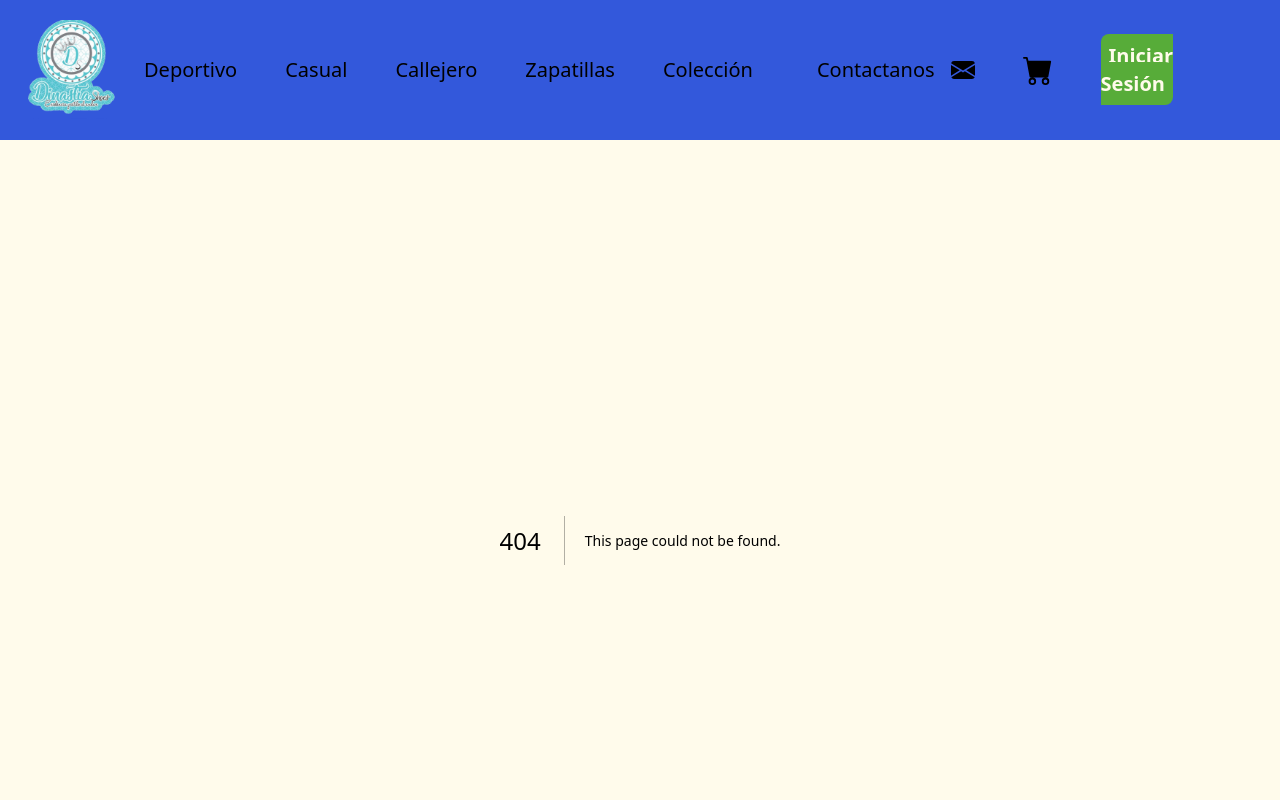
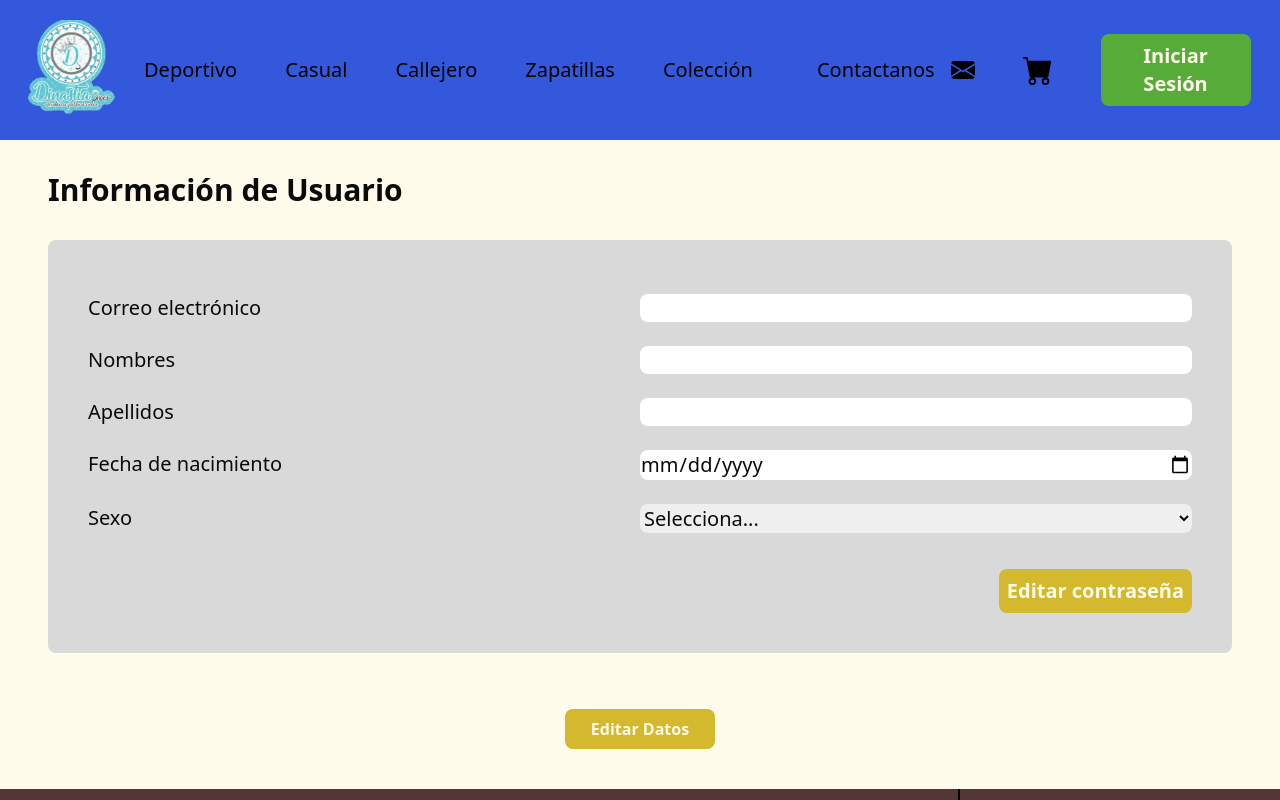
Before and after one commit to Malvare22/DinastiaShoes, a Next.js app: page /test in a window 1280 px wide. Before the commit this address had no page. Shown: the top 800 px of the page. Built offline with nearby package versions, Linux system fonts and the light colour scheme.

Commit message:
Commit previo a modificaciones de UseContext

```diff
--- a/app/components/buttons.jsx
+++ b/app/components/buttons.jsx
@@ -3,7 +3,7 @@ import Link from "next/link";
 
 export const ToLink = (props) => {
     return(
-        <Link href={props.link} className={"text-white text-center min-w-[150px] mt-4 p-2 rounded-lg font-semibold " + props.color}>{props.children}</Link>
+        <Link href={props.link} className={"text-white text-center min-w-[150px] p-2 rounded-lg font-semibold " + props.color}>{props.children}</Link>
     );
 }
 
--- a/app/components/forms/container.jsx
+++ b/app/components/forms/container.jsx
@@ -1,10 +1,48 @@
+import { LabelInput } from "../text";
+import { InputDate, InputGenre, InputRegisterEmail, InputRegisterPassword, InputText } from "./inputs";
+
 export const FormContainer = (props) => {
 
+    let {w, my} = props;
+    if(w==undefined) w ="w-5/12";
+    if(my==undefined) my = "my-20";
+
     return(
-        <div className="flex justify-center my-20">
-          <form className="text-black text-xl px-10 bg-lightGrey p-6 py-10 w-5/12 space-y-5 rounded-lg">
+        <div className={"flex justify-center " + my}>
+          <form className={"text-black text-xl px-10 bg-lightGrey rounded-lg" + " " + w}>
             {props.children}
           </form>
         </div>
     )
 }
+
+export const FormStandar = (props) => {
+
+  const {information, setInformation, validate, setValidate, type} = props;
+
+  return(
+    <>
+      <div className="flex align-middle items-end">
+        <LabelInput>Correo electrónico</LabelInput>
+      </div>
+      <InputRegisterEmail information={information} setInformation={setInformation} validate={validate} setValidate={setValidate} nameInput={"correo"}></InputRegisterEmail>
+
+      {(type=="register") && <InputRegisterPassword information={information} setInformation={setInformation} validate={validate} setValidate={setValidate} nameInput1={"contrasenia"} nameInput2={"contrasenia_2"}></InputRegisterPassword>}
+
+      <LabelInput>Nombres</LabelInput>
+      <InputText information={information} setInformation={setInformation} validate={validate} setValidate={setValidate} nameInput={"nombre"}></InputText>
+
+      <LabelInput>Apellidos</LabelInput>
+      <InputText information={information} setInformation={setInformation} validate={validate} setValidate={setValidate} nameInput={"apellido"}></InputText>
+
+      <LabelInput>Fecha de nacimiento</LabelInput>
+      <InputDate information={information} setInformation={setInformation} validate={validate} setValidate={setValidate} nameInput={"fecha"}></InputDate>
+
+      <LabelInput>Sexo</LabelInput>
+      <InputGenre information={information} setInformation={setInformation} validate={validate} setValidate={setValidate} nameInput={"genero"}></InputGenre>
+
+      {information.rol && information.rol != "cliente" && <><LabelInput>Sexo</LabelInput>
+      <LabelInput>{information.rol}</LabelInput></>}
+    </>
+  );
+}
--- a/app/components/forms/inputs.jsx
+++ b/app/components/forms/inputs.jsx
@@ -2,6 +2,8 @@
 
 import { useState } from "react";
 import { LabelInput } from "../text";
+import { FormButton } from "../buttons";
+import { ModalCloseButton } from "../modal";
 
 //Los componentes hacen referencia a los campos de registro, los que poseen Register los diferencia de aquellos que son los del login
 
@@ -182,6 +184,50 @@ export const InputRegisterPassword = (props) => {
     );
 }
 
+export const InputChangePassword = (props) => {
+
+    const {information, setInformation, setValidate, setIsVisible, handleButton} = props;
+    const [temporal, setTemporal] = useState({});
+    const [temporalVerify, setTemporalVerify] = useState(false);
+
+    const verify = (info) => {
+        const regex = /^[a-zA-Z0-9!@#$%^*()_+-={}|~][a-zA-Z0-9!@#$%^*()_+-={}|~]{8,}$/;
+        return regex.test(info["contrasenia"]) && temporal["contrasenia"] && (info["contrasenia"] == info["contrasenia_2"]);
+    }
+
+    const handleInput = (e) => {
+        const {value, name} = e.target;
+        const info = {...temporal, [name]: value};
+        setTemporal(info);
+        setTemporalVerify(verify(info));
+    }
+
+    const makeChange = () => {
+        if(verify(temporal)){
+            setInformation({...information, temporal});
+        }
+    }
+
+    return(
+        <div className="space-y-5">
+            <div className="space-y-5">
+                <LabelInput>Contraseña</LabelInput>
+                <input required type="password" name={"contrasenia"} onChange={handleInput} className="w-full rounded-lg"></input>
+                {(temporal["contrasenia"] && !temporalVerify)&& <div className="text-orange text-sm">La información no corresponde a un campo valido</div>}
+            </div>
+            <div className="space-y-5">
+                <LabelInput>Confirmar Contraseña</LabelInput>
+                <input required type="password" name={"contrasenia_2"} onChange={handleInput} className="w-full rounded-lg"></input>
+                {temporal["contrasenia"] && !temporalVerify && <div className="text-orange text-sm">Ambas contraseñas deben ser iguales</div>}
+            </div>
+            <div className="flex space-x-10 justify-center">
+                <FormButton disable={!verify(temporal)} handleButton={makeChange} color={"bg-blue"}>Aceptar</FormButton>
+                <ModalCloseButton setIsVisible={setIsVisible}>Cancelar</ModalCloseButton>
+            </div>
+        </div>
+    );
+};
+
 export const InputPassword = (props) => {
 
     const {information, setInformation, nameInput, validate, setValidate} = props;
--- a/app/components/modal.jsx
+++ b/app/components/modal.jsx
@@ -1,13 +1,10 @@
 import { useState } from "react";
 import { Button, CancelModalButton } from "./buttons";
+import { InputChangePassword, InputRegisterPassword } from "./forms/inputs";
 
 const Modal = (props) => {
 
-    const {isVisible, setIsVisible, children, button, text} = props;
-
-    const toggleModal = () => {
-      setIsVisible(!isVisible);
-    };
+    const {isVisible, setIsVisible, button, text} = props;
 
     return (
       <div>
@@ -36,12 +33,30 @@ const Modal = (props) => {
     );
   };
 
+  export const ModalChangePassword = (props) =>{
+    const {setIsVisible, setInformation, setValidate} = props;
+
+    return (
+      <div>
+          <div className="fixed z-10 inset-0 overflow-y-auto">
+            <div className="flex justify-center items-center w-full h-full">
+              <div className="modal-container rounded-lg shadow-lg overflow-hidden p-4 w-6/12 bg-lightGrey">
+                <div className="modal-content px-6 my-10 space-y-10">
+                    <InputChangePassword setInformation={setInformation} setValidate={setValidate} setIsVisible={setIsVisible}></InputChangePassword>
+                </div>
+              </div>
+            </div>
+          </div>
+      </div>
+    );
+  };
+
   export const ModalCloseButton = (props) =>{
 
-    const {isVisible, setIsVisible, children} = props;
+    const {setIsVisible, children} = props;
 
     const toggleModal = () => {
-      setIsVisible(!isVisible);
+      setIsVisible(false);
     };
 
     return(
--- a/app/components/navbar.jsx
+++ b/app/components/navbar.jsx
@@ -28,9 +28,7 @@ const Unlogged = () => {
                 <CarIcon></CarIcon>
             </Option>
             <Option>
-                <div>
                 <ToLink link={"/login"} color="bg-green">Iniciar Sesión</ToLink>
-                </div>
             </Option>
 
         </div>
--- a/app/components/text.jsx
+++ b/app/components/text.jsx
@@ -19,3 +19,11 @@ export const AText = (props) => {
         </Link>
     );
 }
+
+export const PageTittle = (props) => {
+    return(
+        <div className="py-8 text-black font-bold text-3xl">
+            {props.children}
+        </div>
+    );
+}
--- a/app/lib/information.js
+++ b/app/lib/information.js
@@ -1,3 +1,32 @@
+export const infoBase = {
+    "correo" : "",
+    "contrasenia" : "",
+    "contrasenia_2" : "",
+    "nombre" : "",
+    "apellido" : "",
+    "fecha" : "",
+    "genero" : "",
+    "rol" : ""
+  };
+
+export const validateBase = {
+    "correo" : false,
+    "contrasenia" : false,
+    "nombre" : false,
+    "apellido" : false,
+    "fecha" : false,
+    "genero" : false
+  };
+
+  export const editingValidateBase = {
+    "correo" : true,
+    "contrasenia" : true,
+    "nombre" : true,
+    "apellido" : true,
+    "fecha" : true,
+    "genero" : true
+  };
+
 export const validateInformation = (information) => {
 
     for(const key in information){
--- a/app/login/page.js
+++ b/app/login/page.js
@@ -42,6 +42,7 @@ export default function Register() {
 
   return (
     <FormContainer>
+      <div className="space-y-6 my-6">
         <TitleInput>
             Iniciar Sesión
         </TitleInput>
@@ -64,6 +65,7 @@ export default function Register() {
         <div className="flex justify-center">
           <Button handleButton={handleButton} color="bg-orange">Ingresar</Button>
         </div>
+      </div>
     </FormContainer>
   )
 }
--- a/app/register/page.js
+++ b/app/register/page.js
@@ -1,32 +1,11 @@
 'use client'
 import { useState } from "react";
 import { Button, FormButton } from "../components/buttons";
-import { FormContainer } from "../components/forms/container";
+import { FormContainer, FormStandar } from "../components/forms/container";
 import { InputDate, InputEmail, InputGenre, InputPassword, InputRegisterEmail, InputRegisterPassword, InputText } from "../components/forms/inputs";
 import { LabelInput, TitleInput} from "../components/text";
-import { sendRegister, validateInformation, verifyRegister } from "../lib/information";
+import { infoBase, sendRegister, validateBase, validateInformation, verifyRegister } from "../lib/information";
 import Modal, { ModalCloseButton } from "../components/modal";
-
-const infoBase = {
-  "correo" : "",
-  "contrasenia" : "",
-  "contrasenia_2" : "",
-  "nombre" : "",
-  "apellido" : "",
-  "fecha" : "",
-  "genero" : ""
-};
-
-const validateBase = {
-  "correo" : false,
-  "contrasenia" : false,
-  "nombre" : false,
-  "apellido" : false,
-  "fecha" : false,
-  "genero" : false
-};
-
-
 
 export default function Register() {
 
@@ -40,9 +19,13 @@ export default function Register() {
     }
   }
 
+  const makeTheSend = () =>{
+    sendRegister(information);
+  }
+
   const btn = {
     text: "Registrar",
-    make: handleButton,
+    make: makeTheSend,
     color: "bg-blue"
   };
 
@@ -50,29 +33,16 @@ export default function Register() {
   return (
     <FormContainer>
       <Modal isVisible={isVisible} setIsVisible={setIsVisible} text={"¿Está seguro de que desea crear un usuario con los datos ingresados?"} button={btn}></Modal>
-      <TitleInput>
-          Registrar
-      </TitleInput>
-      <LabelInput>Correo electrónico</LabelInput>
-      <InputRegisterEmail information={information} setInformation={setInformation} validate={validate} setValidate={setValidate} nameInput={"correo"}></InputRegisterEmail>
-
-      <InputRegisterPassword information={information} setInformation={setInformation} validate={validate} setValidate={setValidate} nameInput1={"contrasenia"} nameInput2={"contrasenia_2"}></InputRegisterPassword>
-
-      <LabelInput>Nombres</LabelInput>
-      <InputText information={information} setInformation={setInformation} validate={validate} setValidate={setValidate} nameInput={"nombre"}></InputText>
-
-      <LabelInput>Apellidos</LabelInput>
-      <InputText information={information} setInformation={setInformation} validate={validate} setValidate={setValidate} nameInput={"apellido"}></InputText>
-
-      <LabelInput>Fecha de nacimiento</LabelInput>
-      <InputDate information={information} setInformation={setInformation} validate={validate} setValidate={setValidate} nameInput={"fecha"}></InputDate>
-
-      <LabelInput>Seleccione su sexo</LabelInput>
-      <InputGenre information={information} setInformation={setInformation} validate={validate} setValidate={setValidate} nameInput={"genero"}></InputGenre>
+      <div className="space-y-6 my-6">
+        <TitleInput>
+            Registrar
+        </TitleInput>
+        <FormStandar information={information} setInformation={setInformation} type={"register"} validate={validate} setValidate={setValidate}></FormStandar>
 
 
-      <div className="flex justify-center">
-        <FormButton handleButton={handleButton} color="bg-orange" disable={!(validateInformation(validate))} >Registrar</FormButton>
+        <div className="flex justify-center">
+          <FormButton handleButton={handleButton} color="bg-orange" disable={!(validateInformation(validate))} >Registrar</FormButton>
+        </div>
       </div>
     </FormContainer>
   )
--- /dev/null
+++ b/app/test/page.js
@@ -0,0 +1,76 @@
+'use client'
+import { useState } from "react";
+import { FormContainer, FormStandar } from "../components/forms/container";
+import { InputText } from "../components/forms/inputs";
+import { LabelInput, PageTittle } from "../components/text";
+import Modal, { ModalChangePassword } from "../components/modal";
+import { infoBase, validateBase } from "../lib/information";
+import { Button } from "../components/buttons";
+
+
+/**
+ * Corresponde al la pestaña de edición de información de los usuarios
+ */
+export default function FormUser(){
+
+    const [information, setInformation] = useState(infoBase);
+    const [validate, setValidate] = useState(validateBase);
+    const [viewConfirmation, setViewConfirmation] = useState(false);
+    const [viewChangePassword, setViewChangePassword] = useState(false);
+    const [editing, setEditing] = useState(false);
+
+
+    const handleChangePassword = () =>{
+        setViewChangePassword(!viewChangePassword);
+    }
+
+    const handleViewConfirmation = () =>{
+        setViewConfirmation(!viewConfirmation);
+    }
+
+    const makeTheSend = () => {
+        console.log(information)
+    }
+
+    const btn = {
+        text: "Aceptar",
+        make: makeTheSend,
+        color: "bg-blue"
+    };
+
+    const handleCancel = () =>{
+        setEditing(false);
+    }
+
+    const handleEdit = () =>{
+        setEditing(true);
+    }
+
+    return(
+        <div>
+            <div className="mx-12">
+                <PageTittle>Información de Usuario</PageTittle>
+                <div className="">
+                    <FormContainer w="w-full" my="1">
+                        <Modal button={btn} text={"Hola"} setIsVisible={setViewConfirmation} isVisible={viewConfirmation}></Modal>
+                        {viewChangePassword && <ModalChangePassword setIsVisible={setViewChangePassword} setValidate={setValidate} information={information} setInformation={setInformation}></ModalChangePassword>}
+                        <div className="grid grid-cols-2 space-y-6 mt-[30px] mb-[20px]">
+                            <FormStandar information={information} setInformation={setInformation} validate={validate} setValidate={setValidate}></FormStandar>
+                        </div>
+                        <div className="flex w-full justify-end mb-10">
+                            <Button color="bg-yellow" handleButton={handleChangePassword}>Editar contraseña</Button>
+                        </div>
+                    </FormContainer>
+                </div>
+            </div>
+
+            <div className="flex items-center justify-center my-10">
+                {
+                    editing ? <><div className="mx-5"><Button color="bg-green" handleButton={handleViewConfirmation} >Guardar</Button></div>
+                                <div className="mx-5"><Button color="bg-grey" handleButton={handleCancel}>Cancelar</Button></div></>
+                                :<Button color="bg-yellow" handleButton={handleEdit}>Editar Datos</Button>
+                }
+            </div>
+        </div>
+    );
+}
```
Lines whose indentation alone changed are shown as unchanged.
